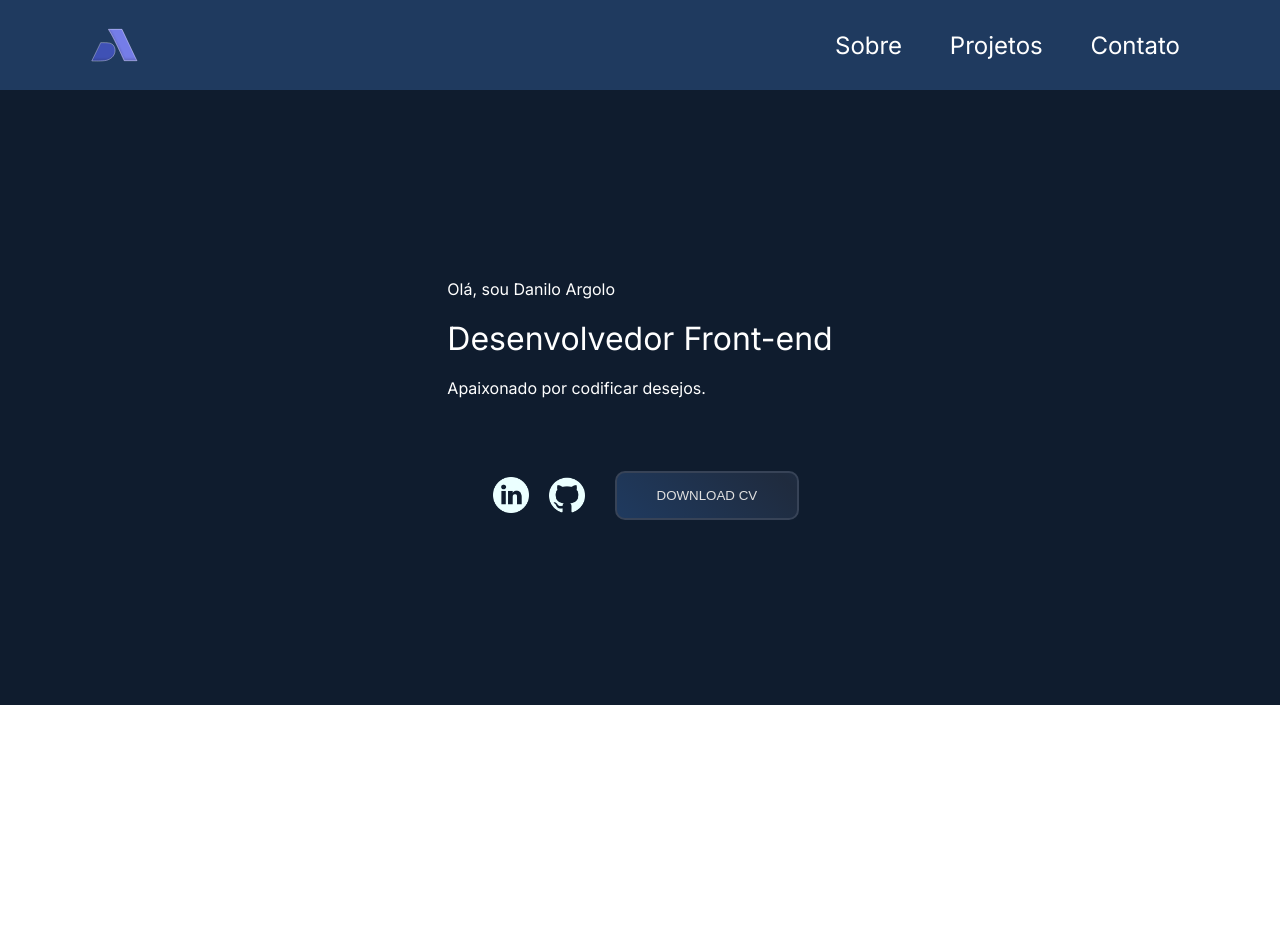
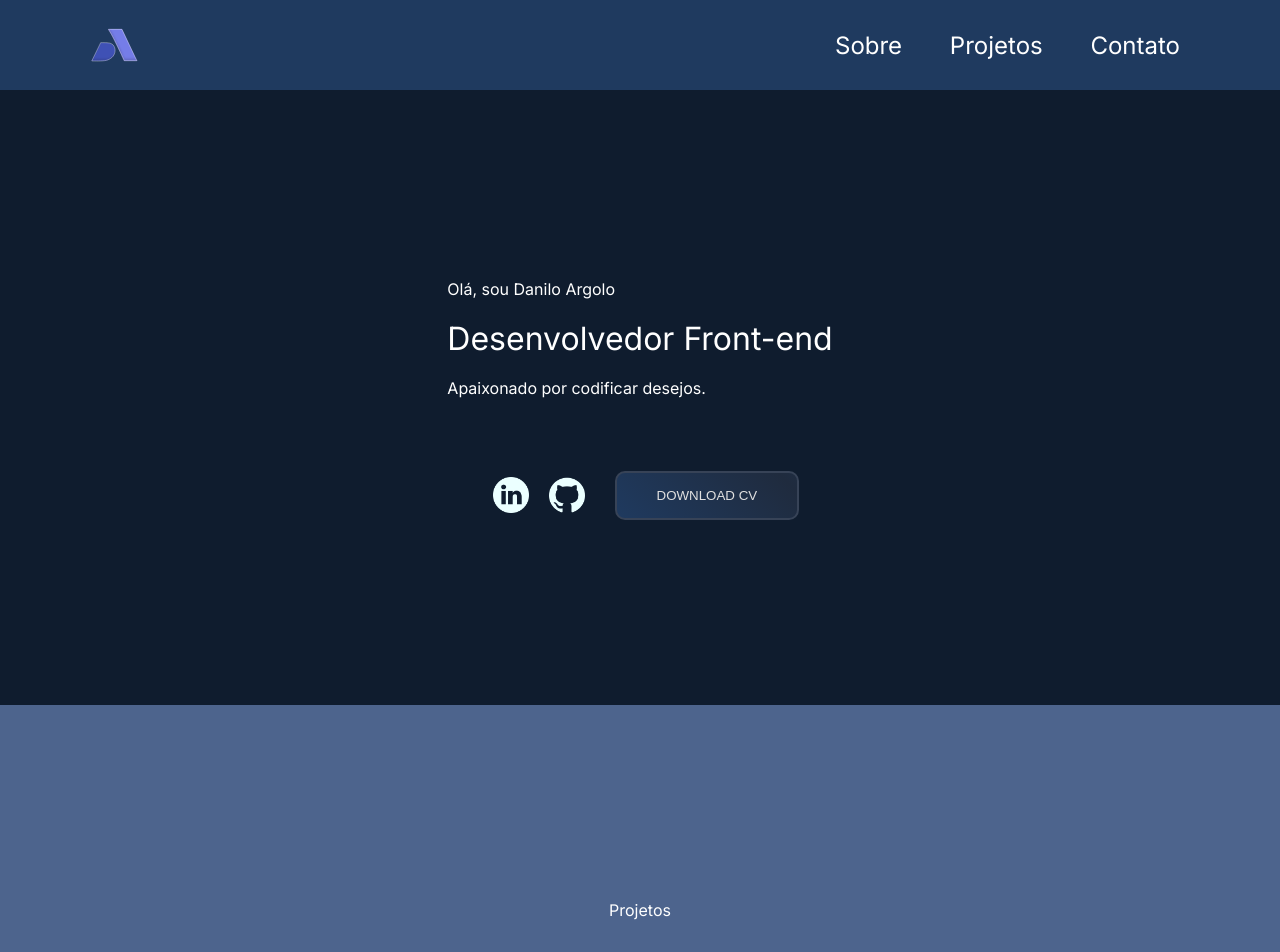
Before and after one commit to danargolo/portfolio, a Next.js app: page / in a window 1280 px wide. Shown: the top 952 px of the page. Before the commit the page ends 800 px from the top, so only its background shows below. Built offline with nearby package versions, Linux system fonts and the light colour scheme.

Commit message:
feat: add component Projects

```diff
--- a/src/app/page.jsx
+++ b/src/app/page.jsx
@@ -1,11 +1,13 @@
 import { Header } from '@/components/Header'
 import { Hero } from '@/components/Hero'
+import { Projects } from '@/components/Projects'
 
 export default function Home() {
   return (
     <>
       <Header />
       <Hero />
+      <Projects />
     </>
   )
 }
--- /dev/null
+++ b/src/components/Projects/index.jsx
@@ -0,0 +1,13 @@
+import * as S from './styles'
+
+
+export const Projects = () => {
+  return(
+
+    <S.Projects>
+      <S.ProjectsWrapper>
+        <S.Text>Projetos</S.Text>
+      </S.ProjectsWrapper>
+    </S.Projects>
+  )
+}
--- /dev/null
+++ b/src/components/Projects/styles.js
@@ -0,0 +1,50 @@
+"use client"
+
+import styled from "styled-components"
+
+export const Text = styled.p`
+   color: ${({ theme }) => theme.colors.text100 };
+`
+
+export const Projects = styled.section`
+  display: flex;
+  justify-content: center;
+  align-items: center;
+  min-height: 25.625rem;
+  background-color: ${({theme}) => theme.colors.primary200};
+
+`
+
+export const ProjectsWrapper = styled.div`
+  display: flex;
+  flex-direction: column;
+  align-items: center;
+  padding: 10.9375rem 0;
+  gap: 3rem;
+  width: 26rem;
+
+
+`
+
+export const TextContainer = styled.div`
+  display: flex;
+  flex-direction: column;
+  padding: 0.9rem;
+  gap: 1.25rem;
+`
+
+export const IconsContainer = styled.div`
+  display: flex;
+  gap: 1.25rem;
+  width: 20rem;
+  align-items: center;
+  margin-left: 1.5625rem;
+`
+
+export const NameText = styled(Text)`
+`
+export const RoleText = styled(Text)`
+  font-size: 2rem;
+`
+export const SentenceText = styled(Text)`
+`
```
